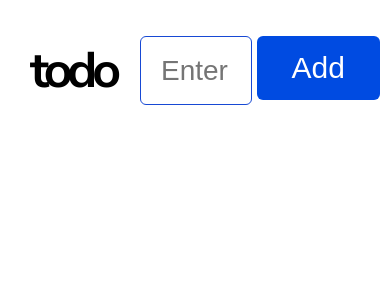
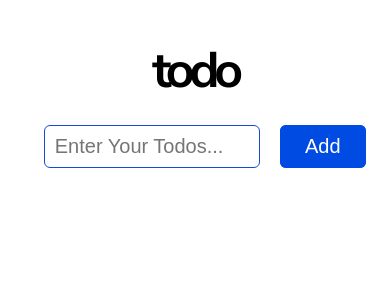
Before and after one commit to RISHIT-PUSHPKAR/todo-list, a React (Create React App) app: page / in a window 390 px wide. Shown: the top 300 px of the page. Built offline with nearby package versions, Linux system fonts and the light colour scheme.

Commit message:
1st working state

```diff
--- a/src/App.js
+++ b/src/App.js
@@ -5,16 +5,29 @@ import { useState } from "react";
 const App = () => {
   const [input, setInput] = useState("");
   const [todoList, setTodoList] = useState([]);
+  const [changeBtnText, setChangeBtnText] = useState(false);
+  const [editTodo, setEditTodo] = useState();
 
   return (
     <>
       <HeaderSection
+        editTodo={editTodo}
+        setEditTodo={setEditTodo}
+        setChangeBtnText={setChangeBtnText}
+        changeBtnText={changeBtnText}
         input={input}
         setInput={setInput}
         todoList={todoList}
         setTodoList={setTodoList}
       />
-      <CardContainer todoList={todoList} setTodoList={setTodoList} />
+      <CardContainer
+        setEditTodo={setEditTodo}
+        changeBtnText={changeBtnText}
+        setChangeBtnText={setChangeBtnText}
+        todoList={todoList}
+        setTodoList={setTodoList}
+        setInput={setInput}
+      />
     </>
   );
 };
--- a/src/components/Card.js
+++ b/src/components/Card.js
@@ -2,20 +2,63 @@ import styles from "./Card.module.css";
 import { HiOutlineTrash } from "react-icons/hi2";
 import { FiEdit } from "react-icons/fi";
 
-const Card = ({ setTodoList, todoList }) => {
-  const deleteHandler = () => {
-    // setTodoList(() => {
-    //   todoList.filter((obj) => obj.id !== id);
-    // });
+const Card = ({
+  setChangeBtnText,
+  setEditTodo,
+  changeBtnText,
+  setInput,
+  todo,
+  setTodoList,
+  todoList,
+}) => {
+  const deleteHandler = (todo) => {
+    setTodoList(todoList.filter((obj) => obj.id !== todo.id));
+  };
+
+  const checkboxInputHandler = (todo) => {
+    setTodoList(
+      todoList.map((element) => {
+        if (element.id === todo.id) {
+          return { ...element, checked: !todo.checked };
+        }
+        return element;
+      })
+    );
+  };
+
+  const editHandler = (todo) => {
+    if (changeBtnText === false) {
+      todo.edit = true;
+      todoList.map((obj) => {
+        if (obj.id === todo.id) {
+          setInput(obj.title);
+          setChangeBtnText(true);
+          setEditTodo(todo.id);
+        }
+        return 0;
+      });
+    }
   };
 
   return (
     <>
       <div className={styles.card}>
-        <input type="checkbox" className={styles.checkbox} />
-        <div className={styles.todo_text}>{todo.title}</div>
-        <FiEdit className={styles.edit} />
-        <HiOutlineTrash className={styles.trashIcon} onClick={deleteHandler} />
+        <input
+          type="checkbox"
+          className={styles.checkbox}
+          onClick={() => checkboxInputHandler(todo)}
+        />
+        <div className={todo.checked ? styles.strikethrough : styles.todo_text}>
+          {todo.title}
+        </div>
+        <FiEdit
+          className={todo.edit ? styles.editOn : styles.edit}
+          onClick={() => editHandler(todo)}
+        />
+        <HiOutlineTrash
+          className={styles.trashIcon}
+          onClick={() => deleteHandler(todo)}
+        />
       </div>
     </>
   );
--- a/src/components/Card.module.css
+++ b/src/components/Card.module.css
@@ -1,118 +1,3 @@
-/* .card {
-  background-color: #ecf1ff;
-  border: 1.5px solid #b3b3ba;
-  padding: 1rem 2rem;
-  border-radius: 0.6rem;
-  margin: 0.8rem;
-  display: grid;
-  grid-template-columns: 0.3fr 3fr 1fr;
-  align-items: center;
-  width: 40%;
-}
-
-.checkbox {
-  border: none;
-  justify-self: flex-start;
-  align-self: center;
-  height: 3rem;
-  width: 3rem;
-} */
-/*
-.cardText {
-  align-self: center;
-  width: auto;
-  overflow: scroll;
-  font-size: 2.5rem;
-  margin: 0rem 2rem;
-}
-
-.trashBtn {
-  align-self: center;
-  margin-left: auto;
-  background: transparent;
-  border: none;
-  width: 5rem;
-  height: 5rem;
-}
-
-.trashIcon {
-  color: #ff4545;
-  z-index: 1;
-}
-
-.trashIcon:hover {
-  color: #ea0000;
-  transform: scale(1.1);
-}
-
-.trashIcon:active {
-  transform: scale(0.97);
-  transition: all 0.1s ease-out;
-}
-
-.strikeThrough {
-  text-decoration: line-through;
-  font-size: 2.5rem;
-  margin: 0rem 2rem;
-}
-
-.cardBlur {
-  background-color: #ecf1ff;
-  padding: 1rem 2rem;
-  margin: 0.8rem;
-  display: grid;
-  grid-template-columns: 0.3fr 3fr 1fr;
-  align-items: center;
-  width: 40%;
-  border: 1.5px solid #b3b3ba;
-  border-radius: 0.6rem;
-  opacity: 0.6;
-}
-
-@media (max-width: 50rem) {
-  .card,
-  .cardBlur {
-    width: 70%;
-    height: 7rem;
-  }
-  .cardText,
-  .strikeThrough {
-    font-size: 2.5rem;
-  }
-  .trashBtn,
-  .trashIcon {
-    width: 3rem;
-    height: 3rem;
-  }
-  .checkbox {
-    width: 2.5rem;
-    height: 2.5rem;
-  }
-}
-
-@media (max-width: 38rem) {
-  .card,
-  .cardBlur {
-    width: 80%;
-    height: 5rem;
-  }
-  .checkbox {
-    width: 1.8rem;
-    height: 1.8rem;
-  }
-  .trashBtn,
-  .trashIcon {
-    width: 2.5rem;
-    height: 2.5rem;
-  }
-  .cardText,
-  .strikeThrough {
-    align-self: center;
-    font-size: 1.8rem;
-    margin-left: 1rem;
-  }
-} */
-
 .card {
   background-color: #ecf1ff;
   border: 1.5px solid #b3b3ba;
@@ -157,6 +42,15 @@
   transform: scale(0.94);
 }
 
+.editOn {
+  flex-shrink: 0;
+  margin: 0 1rem;
+  font-size: 2.6rem;
+  align-self: center;
+  text-align: end;
+  stroke: #002ca3;
+}
+
 .trashIcon {
   flex-shrink: 0;
   stroke: #959595;
@@ -188,3 +82,55 @@
     transform: rotate(-45deg);
   }
 }
+.strikethrough {
+  text-decoration: line-through;
+  flex-basis: 90%;
+  align-self: center;
+  justify-self: flex-start;
+  font-size: 2rem;
+  opacity: 0.5;
+}
+
+@media (max-width: 58rem) {
+  .card {
+    width: 60%;
+    height: 6.5vh;
+  }
+
+  .editOn,
+  .edit,
+  .trashIcon {
+    font-size: 2.8rem;
+  }
+
+  .checkbox {
+    height: 2.2rem;
+    width: 2.2rem;
+  }
+  .todo_text,
+  .strikethrough {
+    font-size: 2rem;
+  }
+}
+
+@media (max-width: 40rem) {
+  .card {
+    width: 70%;
+    height: 5.5vh;
+  }
+
+  .editOn,
+  .edit,
+  .trashIcon {
+    font-size: 2rem;
+  }
+
+  .checkbox {
+    height: 1.8rem;
+    width: 1.8rem;
+  }
+  .todo_text,
+  .strikethrough {
+    font-size: 2rem;
+  }
+}
--- a/src/components/CardContainer.js
+++ b/src/components/CardContainer.js
@@ -1,15 +1,25 @@
 import Card from "./Card";
 import styles from "./CardContainer.module.css";
 
-const CardContainer = ({ todoList, setTodoList }) => {
-  console.log("aaaaaaaaaaa", todoList);
+const CardContainer = ({
+  setChangeBtnText,
+  setEditTodo,
+  changeBtnText,
+  todoList,
+  setTodoList,
+  setInput,
+}) => {
   return (
     <>
       <div className={styles.card_container}>
         {todoList.map((todo) => {
           return (
             <Card
-              todo={todo.title}
+              setEditTodo={setEditTodo}
+              changeBtnText={changeBtnText}
+              setChangeBtnText={setChangeBtnText}
+              setInput={setInput}
+              todo={todo}
               key={todo.id}
               setTodoList={setTodoList}
               todoList={todoList}
--- a/src/components/HeaderSection.js
+++ b/src/components/HeaderSection.js
@@ -1,17 +1,45 @@
 import styles from "./HeaderSection.module.css";
 import { v4 as uuidv4 } from "uuid";
 
-const HeaderSection = ({ input, setInput, setTodoList }) => {
+const HeaderSection = ({
+  editTodo,
+  setEditTodo,
+  setChangeBtnText,
+  changeBtnText,
+  input,
+  setInput,
+  todoList,
+  setTodoList,
+}) => {
   const inputHandler = (e) => setInput(e.target.value);
+  console.log(editTodo);
   const submitHandler = (event) => {
     event.preventDefault();
-    setTodoList((preTodo) => {
-      return [
-        ...preTodo,
-        { id: uuidv4(), title: input, checked: false, edit: false },
-      ];
-    });
-    setInput(() => "");
+    if (changeBtnText === false) {
+      setTodoList((preTodo) => {
+        return [
+          {
+            id: uuidv4(),
+            title: input,
+            checked: false,
+            edit: setEditTodo(false),
+          },
+          ...preTodo,
+        ];
+      });
+    } else {
+      setTodoList(
+        todoList.map((obj) => {
+          if (obj.id === editTodo) {
+            return { ...obj, title: input, edit: setEditTodo(true) };
+          }
+          return obj;
+        })
+      );
+    }
+
+    setInput("");
+    setChangeBtnText(false);
   };
 
   return (
@@ -30,7 +58,7 @@ const HeaderSection = ({ input, setInput, setTodoList }) => {
         </li>
         <li className={styles.addBtn_container}>
           <button type="submit" className={styles.addBtn}>
-            Add
+            {changeBtnText ? "Save" : "Add"}
           </button>
         </li>
       </ul>
--- a/src/components/HeaderSection.module.css
+++ b/src/components/HeaderSection.module.css
@@ -1,95 +1,3 @@
-/* .HeaderContainer {
-  background-color: white;
-  margin: 0rem 0rem 3rem 0rem;
-  padding: 2rem 0rem 2rem 0rem;
-  display: flex;
-  justify-content: center;
-  align-items: center;
-  position: sticky;
-  top: 0%;
-}
-
-.headerInput {
-  margin: 1rem 3rem 1rem 5rem;
-  border-radius: 0.6rem;
-  width: 40%;
-  font-size: 3rem;
-  padding: 1.5rem 1rem 1.5rem 2.5rem;
-  border: 1.5px solid #1749d4;
-}
-
-.logo {
-  font-size: 5rem;
-  letter-spacing: -0.52rem;
-}
-
-.addBtn {
-  background-color: #1749d4;
-  color: white;
-  border: none;
-  border-radius: 0.6rem;
-  font-size: 3rem;
-  padding: 1.5rem 3.5rem;
-}
-
-.addBtn:hover {
-  background-color: #2a5be4;
-}
-
-.addBtn:active {
-  transform: scale(0.98);
-}
-
-@media (max-width: 50rem) {
-  .HeaderContainer {
-    display: grid;
-    grid-template-columns: 3.5fr 1fr;
-    grid-template-rows: 3fr 2fr;
-    gap: 2rem;
-    margin-left: 0;
-  }
-
-  .headerInput {
-    font-size: 3rem;
-    margin-left: 5rem;
-    align-self: center;
-    justify-self: center;
-  }
-  .logo {
-    grid-column: span 2;
-    align-self: center;
-    justify-self: center;
-  }
-  .headerInput {
-    width: 82%;
-  }
-  .addBtn {
-    width: 13rem;
-    justify-self: start;
-  }
-}
-
-@media (max-width: 38rem) {
-  .headerInput {
-    font-size: 2rem;
-    height: 5rem;
-    align-self: center;
-    justify-self: end;
-    margin: 0;
-    padding-left: 1rem;
-  }
-
-  .addBtn {
-    font-size: 2rem;
-    height: 5rem;
-    width: 10rem;
-    margin: 1rem;
-    margin-right: 2rem;
-    align-self: center;
-    justify-self: center;
-  }
-} */
-
 form {
   padding: 0.1rem 0rem 1.5rem 0;
   background-color: white;
@@ -150,3 +58,89 @@ li {
 .addBtn:active {
   transform: scale(0.98);
 }
+
+@media (max-width: 58rem) {
+  ul {
+    gap: 2rem;
+  }
+
+  .logo {
+    grid-column: span 3;
+    align-self: center;
+    justify-self: center;
+  }
+  .input_container {
+    grid-column: span 2;
+    justify-content: flex-end;
+  }
+  .input {
+    width: 76%;
+    height: 5.5rem;
+    font-size: 2.6rem;
+    border-radius: 0.6rem;
+    border: 1.5px solid #1749d4;
+    padding: 0.5rem 1rem 0.5rem 1.5rem;
+    align-self: center;
+  }
+
+  .addBtn_container {
+    background-color: #004be1;
+    color: white;
+    border-radius: 0.6rem;
+    border: none;
+    align-self: center;
+    justify-self: start;
+  }
+
+  .addBtn {
+    padding: 1.19rem 3.2rem;
+    font-size: 2.6rem;
+    background-color: #004be1;
+    color: white;
+    border-radius: 0.6rem;
+    border: none;
+  }
+}
+
+@media (max-width: 40rem) {
+  ul {
+    gap: 2rem;
+  }
+
+  .logo {
+    grid-column: span 3;
+    align-self: center;
+    justify-self: center;
+  }
+  .input_container {
+    grid-column: span 2;
+    justify-content: flex-end;
+  }
+  .input {
+    width: 86.5%;
+    height: 100%;
+    font-size: 2rem;
+    border-radius: 0.6rem;
+    border: 1.5px solid #1749d4;
+    padding: 0.5rem 1rem 0.5rem 1rem;
+    align-self: center;
+  }
+
+  .addBtn_container {
+    background-color: #004be1;
+    color: white;
+    border-radius: 0.6rem;
+    border: none;
+    align-self: center;
+    justify-self: start;
+  }
+
+  .addBtn {
+    padding: 1rem 2.5rem;
+    font-size: 2rem;
+    background-color: #004be1;
+    color: white;
+    border-radius: 0.6rem;
+    border: none;
+  }
+}
```
